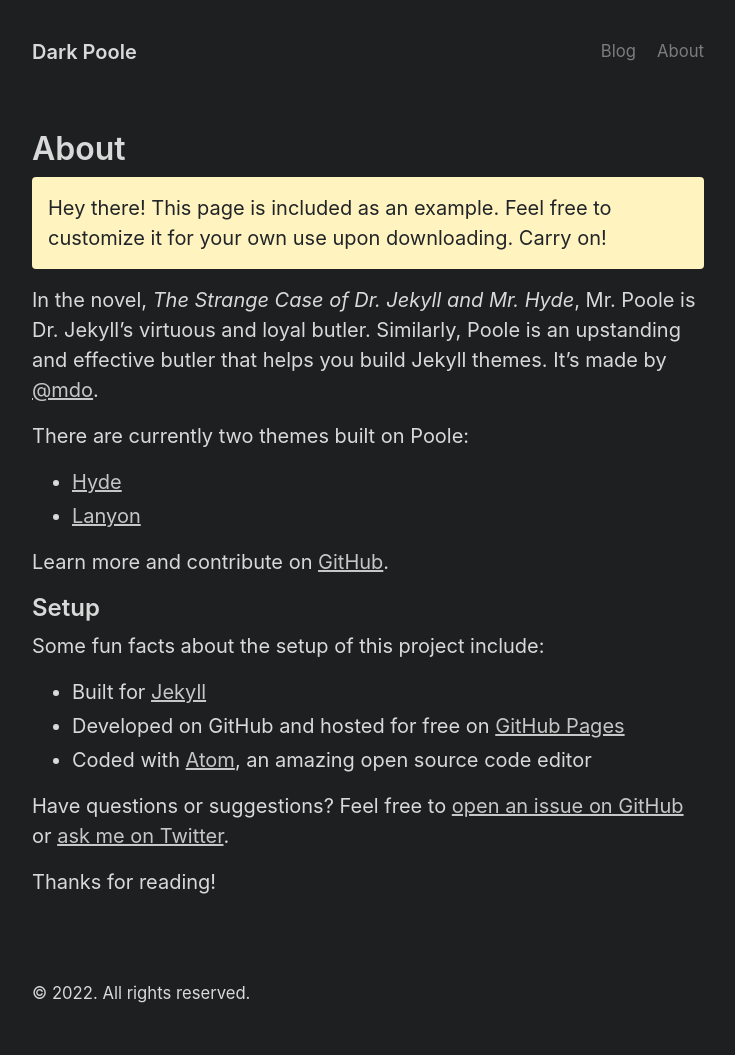
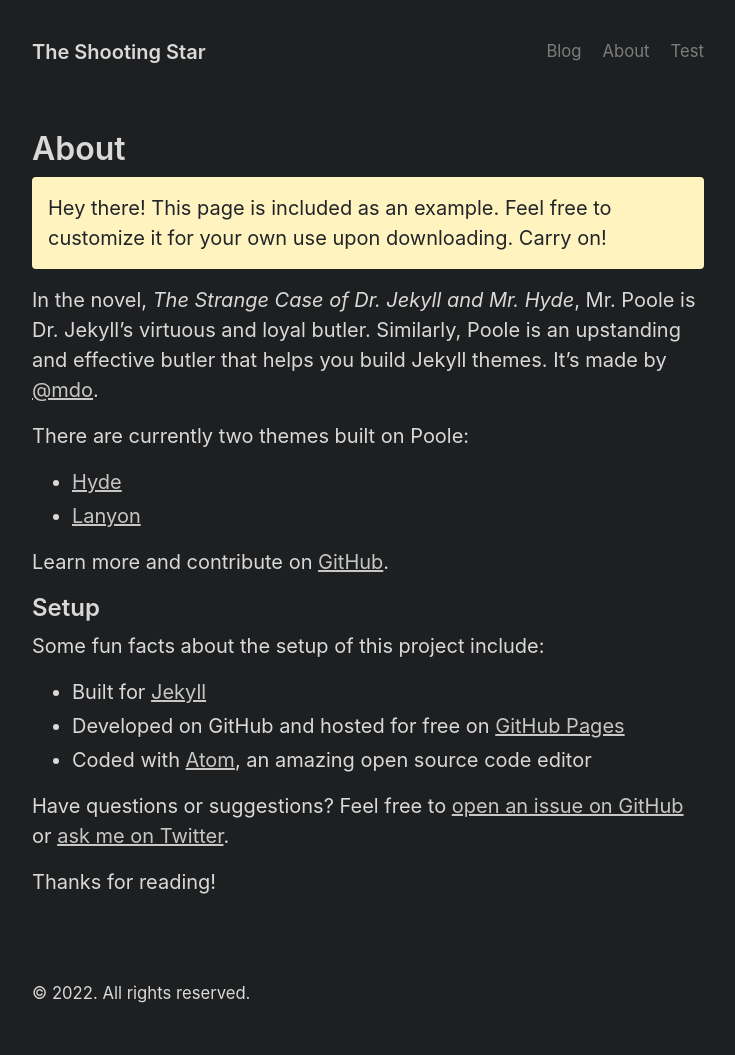
Before and after one commit to Scombo2020/Scombo2020.github.io, a Jekyll site: the page built from about.md, in a window 1280 px wide. Shown: the whole page, without its empty margins (272-1007 px from the left). Built offline with Jekyll 4.4.1, drawn with Linux system fonts in a browser that asks for light colours.

Commit message:
customize

```diff
--- a/_config.yml
+++ b/_config.yml
@@ -1,6 +1,6 @@
 # Setup
-title: Dark Poole
-url: https://getpoole.com
+title: The Shooting Star
+url: https://scombo2020.github.io/
 paginate: 1
 baseurl: ""
 permalink: pretty
@@ -32,9 +32,9 @@ sass:
 
 # Specify the author for blog posts
 author:
-  name: Mark Otto
-  url: https://twitter.com/mdo
-  email: markdotto@gmail.com
+  name: Sungjin (John) Lee
+  url: https://github.com/Scombo2020
+  email: sungjinleecollege@gmail.com
 
 # Custom vars
 version: 3.0.0
@@ -46,3 +46,6 @@ nav:
 
   - title: About
     url: /about
+
+  - title: Test
+    url: /test
```
